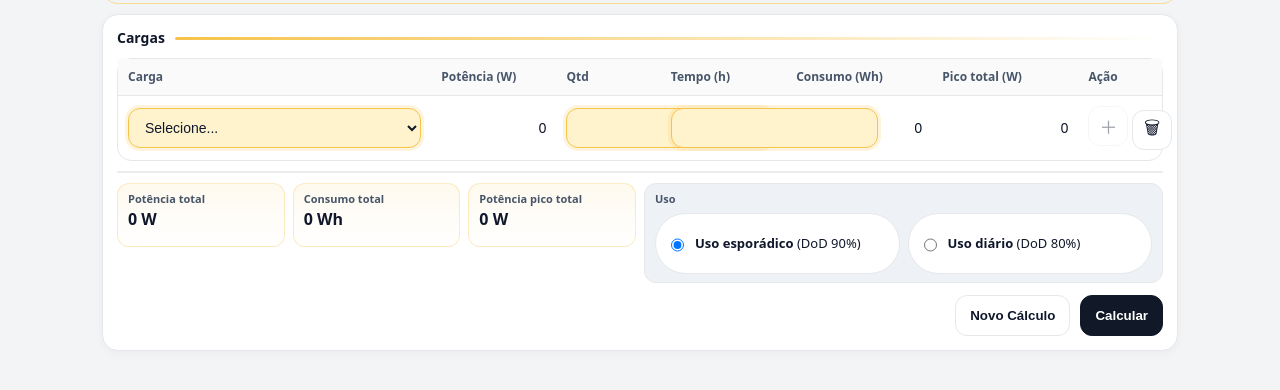
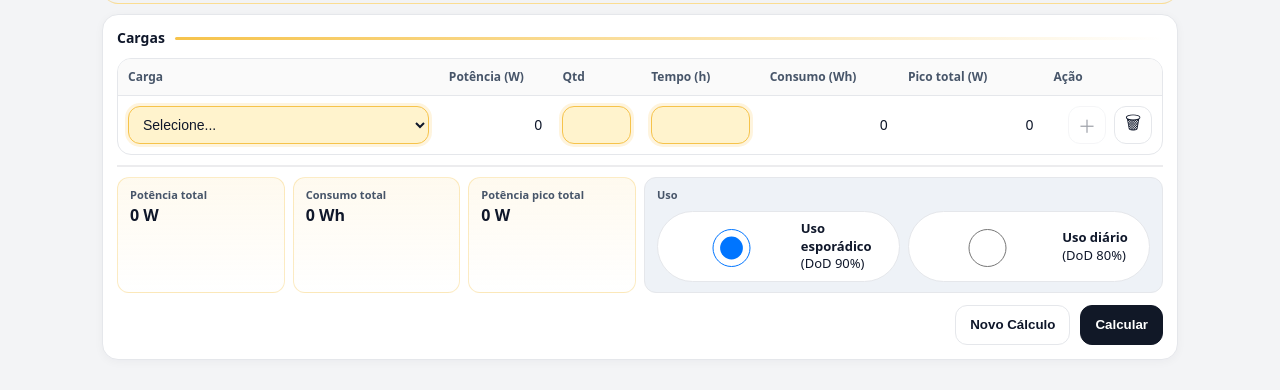
Before and after one commit to iafkozan/teste2, a plain HTML site: page index.html in a window 1280 px wide. Shown: the part 62-452 px from the top of the page. Drawn offline with Linux system fonts and the light colour scheme.

Commit message:
Update index.html

```diff
--- a/index.html
+++ b/index.html
@@ -31,7 +31,7 @@
     body{
       margin:0;background:var(--bg);color:var(--text);
       font:14px/1.35 system-ui,-apple-system,Segoe UI,Roboto,Arial;
-      overflow-x:hidden; /* nunca rolagem horizontal */
+      overflow-x:hidden;
     }
     .wrap{max-width:1100px;margin:16px auto;padding:0 12px}
 
@@ -71,20 +71,22 @@
     select,input{
       background:#fff;border:1px solid var(--line);color:var(--text);
       border-radius:12px;
-      padding:10px 12px;
-      min-height:40px;
+      padding:9px 10px;
+      min-height:38px;
       font-size:14px;
+      width:100%;
     }
 
-    .hr{height:2px;background:rgba(15,23,42,.08);margin:10px 0} /* linha mais grossa */
+    .hr{height:2px;background:rgba(15,23,42,.08);margin:10px 0}
 
-    /* ===== Desktop/tablet: tabela normal sem barra horizontal ===== */
+    /* ===== Tabela desktop: col widths FIXAS e sem encavalar ===== */
     .tableWrap{
       border:1px solid var(--line);
       border-radius:14px;
       background:#fff;
-      overflow:visible; /* remove scrollbar */
+      overflow:hidden; /* mantém tudo dentro, inclusive botões */
     }
+
     table{width:100%;border-collapse:separate;border-spacing:0;table-layout:fixed}
     thead th{
       background:var(--card2);
@@ -96,23 +98,34 @@
       white-space:nowrap;
     }
     td{
-      padding:10px;border-bottom:1px solid var(--line);vertical-align:middle
+      padding:10px;border-bottom:1px solid var(--line);vertical-align:middle;
+      overflow:hidden;
     }
     td.right{text-align:right}
     tbody tr:last-child td{border-bottom:none}
 
-    /* larguras compactas (evita overflow) */
-    col.c1{width:30%}   /* carga */
-    col.c2{width:12%}   /* potencia */
-    col.c3{width:10%}   /* qtd */
-    col.c4{width:12%}   /* tempo */
-    col.c5{width:14%}   /* consumo */
-    col.c6{width:14%}   /* pico */
-    col.c7{width:8%}    /* ação */
+    /* colgroup: não deixa estourar e evita sobreposição */
+    col.c1{width:260px}  /* Carga */
+    col.c2{width:92px}   /* Potência */
+    col.c3{width:72px}   /* Qtd */
+    col.c4{width:96px}   /* Tempo */
+    col.c5{width:112px}  /* Consumo */
+    col.c6{width:118px}  /* Pico */
+    col.c7{width:96px}   /* Ação */
+
+    @media (max-width: 980px){
+      col.c1{width:220px}
+      col.c2{width:86px}
+      col.c3{width:68px}
+      col.c4{width:92px}
+      col.c5{width:108px}
+      col.c6{width:112px}
+      col.c7{width:92px}
+    }
 
     .btn{
       background:var(--btn);border:1px solid var(--btn);
-      color:var(--btnText);border-radius:12px;padding:12px 14px;
+      color:var(--btnText);border-radius:12px;padding:10px 14px;
       cursor:pointer;min-height:40px;font-weight:800
     }
     .btn:hover{filter:brightness(.95)}
@@ -120,32 +133,44 @@
 
     .btnGhost{
       background:#fff;border:1px solid var(--line);
-      color:var(--text);border-radius:12px;padding:12px 14px;
+      color:var(--text);border-radius:12px;padding:10px 14px;
       cursor:pointer;min-height:40px;font-weight:800
     }
     .btnGhost:hover{background:var(--card2)}
 
     .iconBtn{
-      width:40px;height:40px;border-radius:12px;border:1px solid var(--line);
-      background:#fff;cursor:pointer;color:var(--text);font-size:18px
+      width:38px;height:38px;border-radius:12px;border:1px solid var(--line);
+      background:#fff;cursor:pointer;color:var(--text);font-size:18px;
+      display:inline-flex;align-items:center;justify-content:center;
     }
     .iconBtn:hover{background:var(--card2)}
     .iconBtn:disabled{opacity:.40;cursor:not-allowed}
 
-    /* ===== Área de totais alinhada e compacta ===== */
+    .actionsRow{
+      display:flex;
+      gap:8px;
+      justify-content:flex-end;
+      align-items:center;
+      width:100%;
+    }
+
+    /* ===== Área de totais: mesmos “blocos” do Uso (magenta) ===== */
     .totals{
       display:grid;
       grid-template-columns:repeat(12, 1fr);
       gap:8px;
-      align-items:start;
+      align-items:stretch;
     }
+
+    .kpi, .cfg{
+      border-radius:12px;
+      padding:10px 12px;
+      min-height:78px;          /* iguala alturas visualmente */
+    }
+
     .kpi{
       background:linear-gradient(180deg, rgba(246,195,75,.09), rgba(246,195,75,0));
       border:1px solid rgba(246,195,75,.32);
-      border-radius:12px;
-      padding:8px 10px;
-      align-self:start;
-      min-height:64px;
     }
     .kpi .t{color:var(--muted);font-weight:900;font-size:11px}
     .kpi .v{font-size:16px;font-weight:900;margin-top:2px}
@@ -153,13 +178,10 @@
     .cfg{
       background:#eef2f7;
       border:1px solid var(--line);
-      border-radius:12px;
-      padding:8px 10px;
-      align-self:start;
-      min-height:64px;
     }
-    .cfg .title{color:var(--muted);font-size:11px;font-weight:900;margin-bottom:6px}
+    .cfg .title{color:var(--muted);font-size:11px;font-weight:900;margin-bottom:8px}
 
+    .pillRow{display:flex;gap:8px;flex-wrap:nowrap}
     .pill{
       display:flex;align-items:center;gap:8px;
       border:1px solid var(--line);
@@ -169,12 +191,11 @@
       min-height:38px;
       margin:0;
       cursor:pointer;
+      flex:1;
     }
     .pill span{font-size:13px}
-    .pillRow{display:flex;gap:8px;flex-wrap:nowrap}
-    .pill{flex:1}
 
-    /* posições (KPIs menores, Uso maior) */
+    /* grade: KPIs = 2 col cada, Uso = 6 col (igual antes, mas alinhado) */
     .k1{grid-column:span 2}
     .k2{grid-column:span 2}
     .k3{grid-column:span 2}
@@ -218,15 +239,14 @@
       background:rgba(255,255,255,.65);
     }
 
-    /* ===== Mobile: remove tabela e monta layout sem scroll ===== */
+    /* ===== Mobile: tabela vira cards, SEM scroll horizontal ===== */
     @media (max-width: 720px){
       .wrap{margin:12px auto}
       .card{padding:12px}
       .hero{padding:10px 12px}
       .hero h1{font-size:16px}
-      select,input{min-height:38px;padding:9px 11px;font-size:14px}
+      select,input{min-height:36px;padding:8px 10px;font-size:14px}
 
-      /* entra em modo card (sem scroll horizontal) */
       thead{display:none}
       table, tbody, tr, td{display:block;width:100%}
       tbody tr{
@@ -252,14 +272,6 @@
         margin-bottom:6px;
       }
 
-      .actionsRow{
-        display:flex;
-        gap:10px;
-        justify-content:flex-end;
-        align-items:center;
-      }
-
-      /* totais empilhados e compactos */
       .totals{grid-template-columns:1fr;gap:8px}
       .k1,.k2,.k3,.u1{grid-column:span 12}
       .kpi,.cfg{min-height:auto}
@@ -557,14 +569,14 @@ function makeRowBlank(){
   const tr = document.createElement('tr');
 
   tr.innerHTML = `
-    <td data-label="Carga"><select class="cargaSel need" style="width:100%"></select></td>
+    <td data-label="Carga"><select class="cargaSel need"></select></td>
     <td data-label="Potência (W)" class="right"><span class="pot">0</span></td>
     <td data-label="Qtd" class="right"><input class="qty need" type="text" inputmode="numeric" value=""></td>
     <td data-label="Tempo (h)" class="right"><input class="horas need" type="text" inputmode="decimal" value=""></td>
     <td data-label="Consumo (Wh)" class="right"><span class="consumo">0</span></td>
     <td data-label="Pico total (W)" class="right"><span class="picoTot">0</span></td>
     <td data-label="Ação" class="right">
-      <div class="actionsRow" style="white-space:nowrap">
+      <div class="actionsRow">
         <button class="iconBtn btnPlus" title="Adicionar nova linha">＋</button>
         <button class="iconBtn btnDel" title="Remover linha">🗑</button>
       </div>
```
